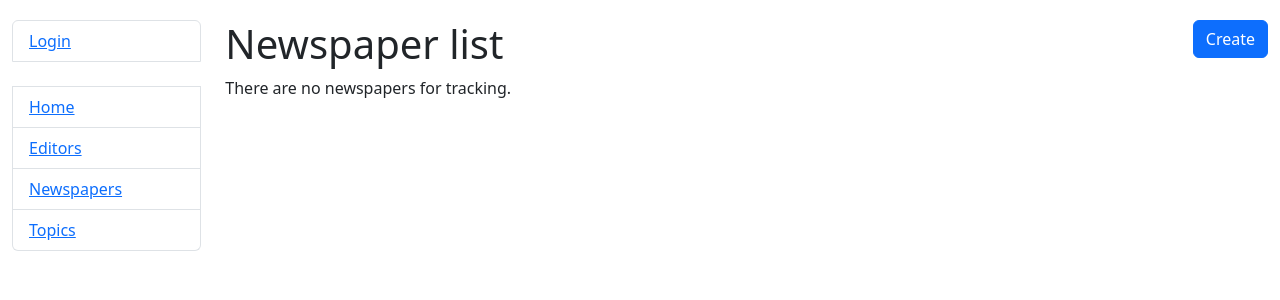
After one commit to SergiiMachulin/newspaper-agency-tracker, a Django app: template templates/tracker/newspaper_list.html in a window 1280 px wide. The commit adds this page. Shown: the top 300 px of the page. Run offline with Django 3.2, Linux system fonts and the light colour scheme; the template is opened without the code that fills it, so the values that code supplies are empty.

Commit message:
Create newspaper list view class with corresponding template and add new path to urls.py

```diff
--- a/templates/includes/sidebar.html
+++ b/templates/includes/sidebar.html
@@ -10,6 +10,6 @@
 
   <li class="list-group-item"><a href="{% url 'tracker:index' %}">Home</a></li>
   <li class="list-group-item"><a href="#">Editors</a></li>
-  <li class="list-group-item"><a href="#">Newspapers</a></li>
+  <li class="list-group-item"><a href="{% url 'tracker:newspaper-list' %}">Newspapers</a></li>
   <li class="list-group-item"><a href="{% url 'tracker:topic-list' %}">Topics</a></li>
 </ul>
--- /dev/null
+++ b/templates/tracker/newspaper_list.html
@@ -0,0 +1,24 @@
+{% extends "base.html" %}
+
+{% block title %}<title>Newspapers</title>{% endblock %}
+
+{% block content %}
+  <h1>
+    Newspaper list
+    <a href="#" class="btn btn-primary link-to-page float-sm-end">
+      Create
+    </a>
+  </h1>
+  {% if newspaper_list %}
+    <ul>
+      {% for newspaper in newspaper_list %}
+        <li>
+          <a href="#">{{ newspaper.id }}</a>
+          {{ newspaper.title }} ({{ newspaper.topic.name }})
+        </li>
+      {% endfor %}
+    </ul>
+  {% else %}
+    <p>There are no newspapers for tracking.</p>
+  {% endif %}
+{% endblock %}
--- a/tracker/urls.py
+++ b/tracker/urls.py
@@ -3,7 +3,9 @@ from django.urls import path
 
 from .views import (
     index,
-    TopicListView, TopicDetailView,
+    NewspaperListView,
+    TopicListView,
+    TopicDetailView,
 )
 
 urlpatterns = [
@@ -14,6 +16,7 @@ urlpatterns = [
         name="topic-list",
     ),
     path("topics/<int:pk>/", TopicDetailView.as_view(), name="topic-detail"),
+    path("newspapers/", NewspaperListView.as_view(), name="newspaper-list"),
 ]
 
 app_name = "tracker"
--- a/tracker/views.py
+++ b/tracker/views.py
@@ -38,3 +38,9 @@ class TopicDetailView(DetailView):
         topic = self.object
         context["newspapers"] = topic.newspapers.prefetch_related("publishers")
         return context
+
+
+class NewspaperListView(LoginRequiredMixin, generic.ListView):
+    model = Newspaper
+    paginate_by = 5
+    queryset = Newspaper.objects.select_related("topic")
```
